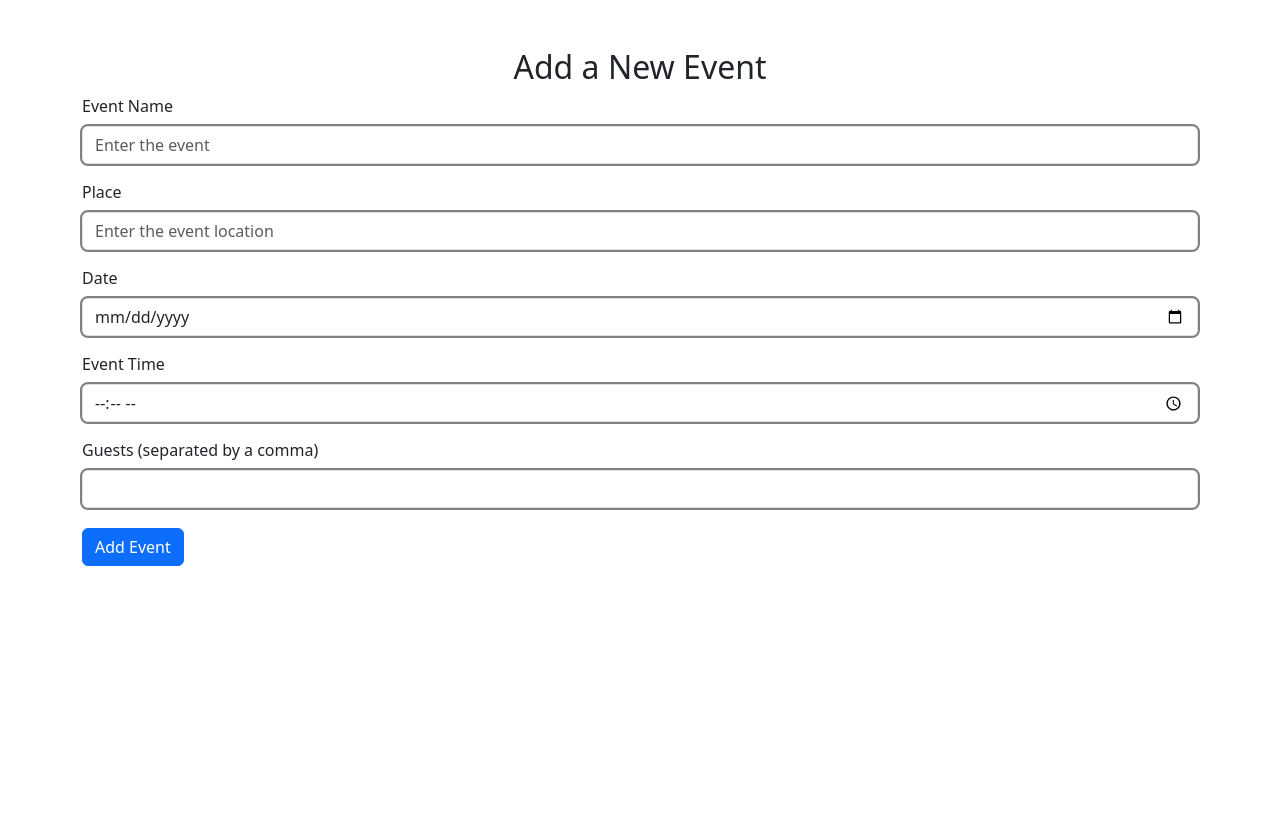
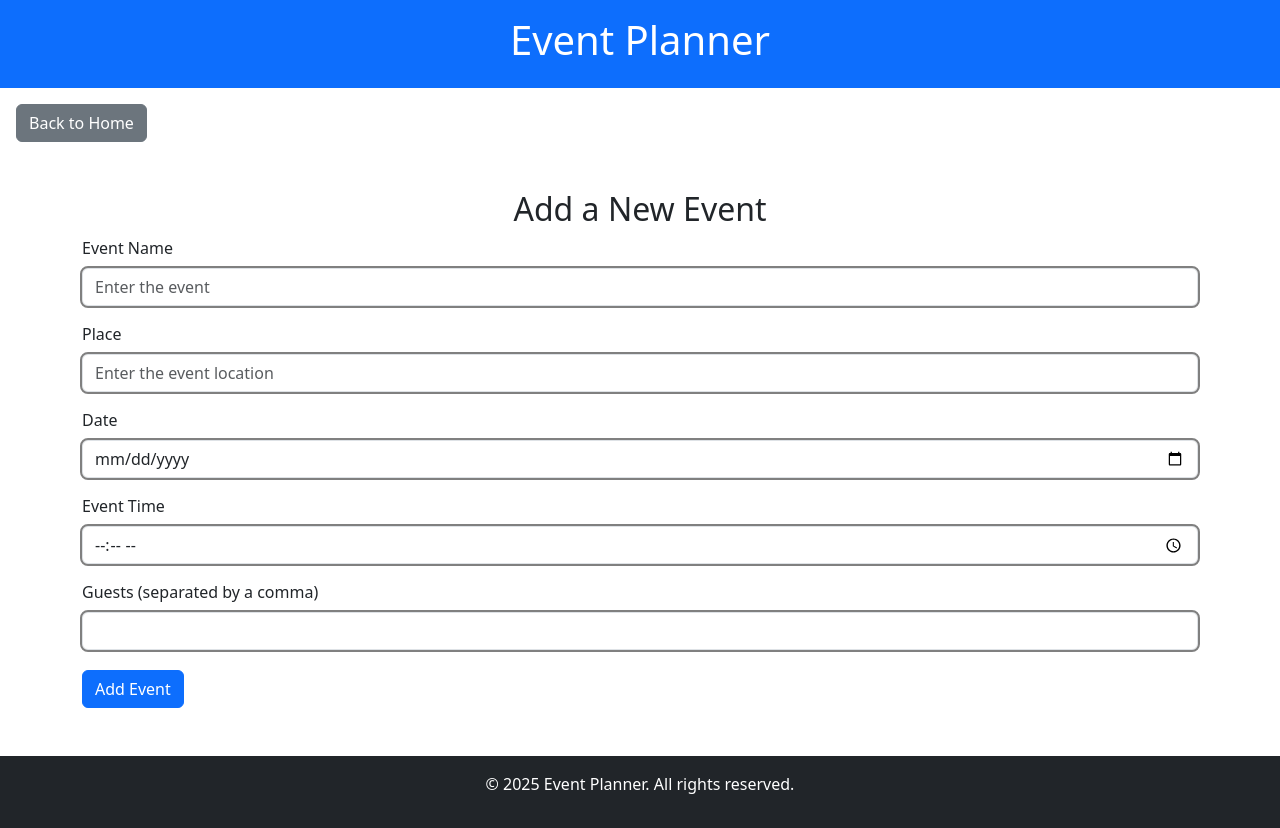
Before and after one commit to InderpreetSinghPoloRomani/FLASK-PROJECT, a Flask app: page /add in a window 1280 px wide. Before the commit the page ends 566 px from the top, so only its background shows below. Run offline with Flask 3, Linux system fonts and the light colour scheme.

Commit message:
header and footer application

```diff
--- a/templates/add_event.html
+++ b/templates/add_event.html
@@ -10,6 +10,10 @@
     </style>
 </head>
 <body>
+    <header class="bg-primary text-white text-center py-3">
+        <h1>Event Planner</h1>
+    </header>
+    <button onclick="window.location.href='/';" class="btn btn-secondary mt-3 ms-3">Back to Home</button>
     <div class="container mt-5">
         <h2 class="text-center">Add a New Event</h2>
         <form action="/add" method="post">
@@ -36,5 +40,8 @@
             <button type="submit" class="btn btn-primary">Add Event</button>
         </form>
     </div>
+    <footer class="bg-dark text-white text-center py-3 mt-5">
+        <p>&copy; 2025 Event Planner. All rights reserved.</p>
+    </footer>
 </body>
 </html>
```
Also changed, not shown: templates/edit_event.html (+7 -0 lines).
